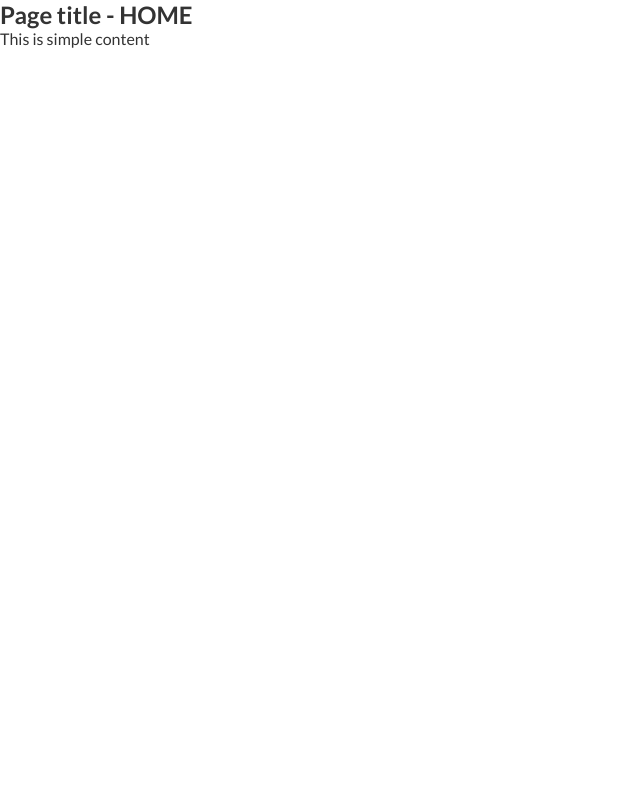
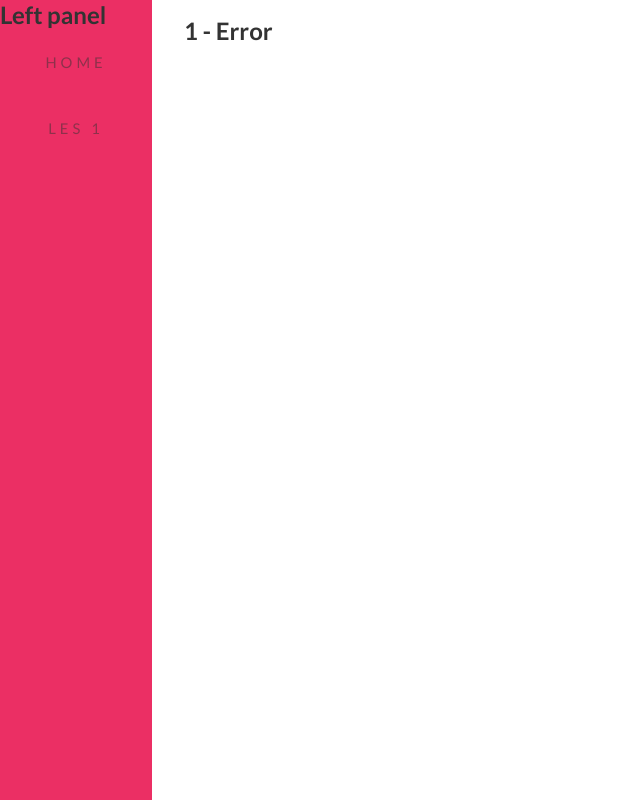
Before and after one commit to dmijatovic/d3-react-starter, a React app: page /error/1 in a window 1280 px wide. Shown: the whole page, without its empty margins (0-640 px from the left). Built offline with nearby package versions, Linux system fonts and the light colour scheme; some packages are replaced by stand-ins of ours.

Commit message:
add pages

```diff
--- a/src/index.html
+++ b/src/index.html
@@ -12,7 +12,7 @@
 <noscript>
   You need to enable JavaScript to run this app.
 </noscript>
-<main id="react-root" class="react-app">
+<main id="react-root" class="app-root">
   <!-- Here comes React app content -->
 </main>
 </body>
--- a/src/index.js
+++ b/src/index.js
@@ -1,12 +1,9 @@
-import '@babel/polyfill';
-import React from 'react';
-import ReactDOM from 'react-dom';
+import '@babel/polyfill'
+import React from 'react'
+import ReactDOM from 'react-dom'
 
-import Home from './page/Home';
+import Layout from './layout'
 
-import './styles/index.scss';
+import './styles/index.scss'
 
-ReactDOM.render(
-  <Home/>,
-  document.getElementById('react-root')
-)
+ReactDOM.render(<Layout />, document.getElementById('react-root'))
--- /dev/null
+++ b/src/layout/index.js
@@ -0,0 +1,23 @@
+import React, { Component } from 'react'
+
+import { BrowserRouter } from 'react-router-dom'
+
+import LeftPanel from './LeftPanel'
+import AppRouter from '../router/AppRouter'
+
+class Layout extends Component {
+  render() {
+    return (
+      <BrowserRouter>
+        <React.Fragment>
+          <LeftPanel />
+          <article className="app-article">
+            <AppRouter />
+          </article>
+        </React.Fragment>
+      </BrowserRouter>
+    )
+  }
+}
+
+export default Layout
--- /dev/null
+++ b/src/page/Error.js
@@ -0,0 +1,28 @@
+import React from 'react'
+
+import { logGroup } from '../utils'
+
+class ErrorPage extends React.Component {
+  componentDidMount() {
+    logGroup({
+      title: 'ErrorPage',
+      method: 'componentDidMount',
+      props: this.props
+    })
+  }
+  render() {
+    logGroup({
+      title: 'ErrorPage',
+      method: 'render',
+      props: this.props
+    })
+    let { match } = this.props
+    return (
+      <div>
+        <h1>{match.params.id} - Error</h1>
+      </div>
+    )
+  }
+}
+
+export default ErrorPage
--- /dev/null
+++ b/src/page/Les1.js
@@ -0,0 +1,15 @@
+import React, { Component } from 'react'
+
+class Les1 extends Component {
+  render() {
+    return (
+      <section className="article-content">
+        <h1>Les 1: Create SVG and basic share in it</h1>
+        <p>Here comes some basic test</p>
+        <div id="svg-holder" />
+      </section>
+    )
+  }
+}
+
+export default Les1
```
